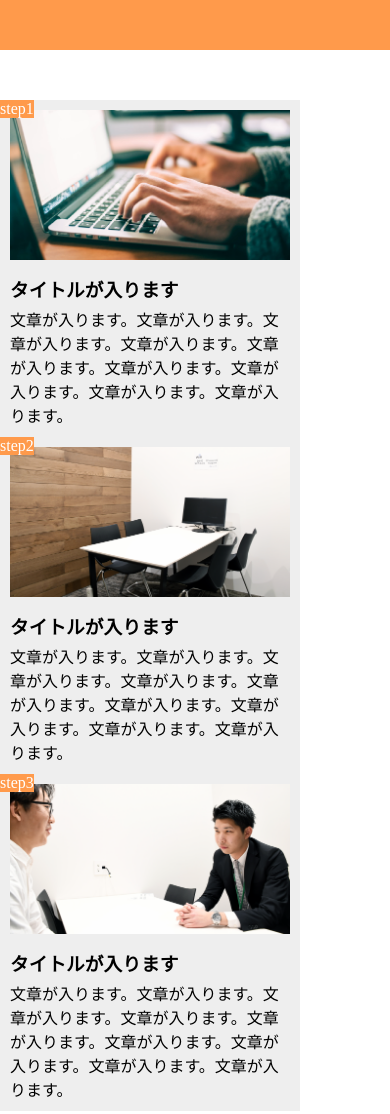
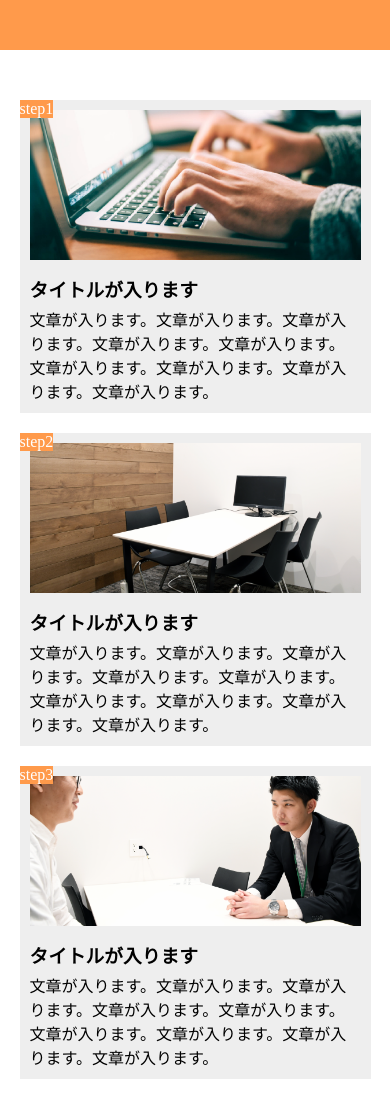
Before and after one commit to Tougo-Tomomitsu/HTML-CSS-10, a plain HTML site: page index.html in a window 390 px wide. Shown: the top 1114 px of the page. Drawn offline with Linux system fonts and the light colour scheme.

Commit message:
[Finish]1-10

```diff
--- a/style.css
+++ b/style.css
@@ -69,4 +69,13 @@ footer {
   main { width: 100%;
     display: block;
    }
+  .box {
+  width: 90%;
+  margin-left: auto ;
+  margin-right: auto;
+  margin-bottom: 20px;
+  }
+  .box:last-child {
+  margin-right: auto;
 }
+}
```
